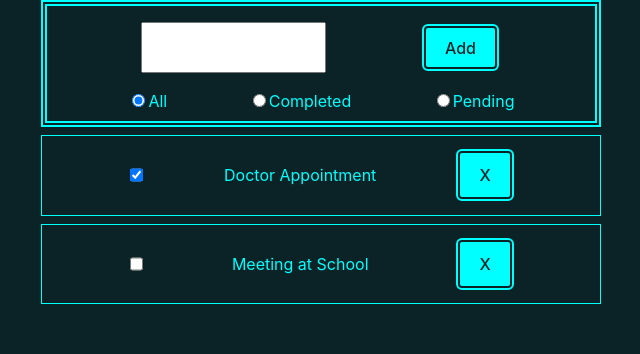
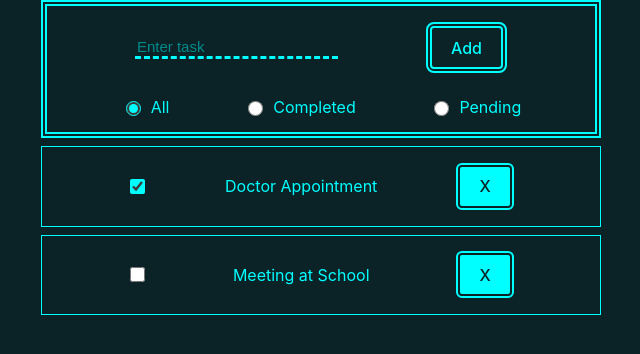
Before and after one commit to Nakosume/Programacion_Web_2024, a React (Vite) app in the folder Todo_List_App/: page / in a window 1280 px wide. Shown: the top 354 px of the page, without its empty margins (319-959 px from the left). Built offline with nearby package versions, Linux system fonts and the light colour scheme.

Commit message:
Even more css changes

```diff
--- a/Todo_List_App/src/components/Filter/Filter.jsx
+++ b/Todo_List_App/src/components/Filter/Filter.jsx
@@ -3,7 +3,7 @@ export function Filter (props) {
   const { id, name, filter, click, label } = props
 
   return (
-    <div>
+    <div className='filter'>
       <input type='radio' id={id} name={name} checked={filter === id} onChange={() => click(id)} />
       <label htmlFor={id}>{label}</label>
     </div>
--- a/Todo_List_App/src/components/SearchBar/SearchBar.jsx
+++ b/Todo_List_App/src/components/SearchBar/SearchBar.jsx
@@ -7,6 +7,8 @@ export function SearchBar (props) {
       className='search-bar'
     >
       <input
+        type='text'
+        placeholder='Enter task'
         value={text}
         onChange={e => set(e.target.value)}
       />
--- a/Todo_List_App/src/style.css
+++ b/Todo_List_App/src/style.css
@@ -67,6 +67,7 @@ body {
   display: flex;
   flex-direction: row;
   justify-content: space-evenly;
+  align-items: center;
 }
 
 .render-task{
@@ -88,6 +89,7 @@ body {
   display: flex;
   flex-direction: row;
   justify-content: space-between;
+  align-items: center;
 }
 
 button {
@@ -100,11 +102,60 @@ button {
   background-color: #00ffff;
   color: #0b2327;
   cursor: pointer;
+  transition: background-color 0.25s;
+}
+
+input[type="text"]{
+  font-size: 15px;
+  color: #00ffff;
+  background-color: #0b2327;
+  border:  6px #00ffff;
+  border-bottom: dashed;
+  height:fit-content;
+}
+
+.filter{
+  display: flex;
+  flex-direction: row;
+  justify-content: center;
+  align-items: center;
+  padding-top: 1%;
+  padding-bottom: 1%;
+
+}
+
+input[type="radio"]{
+  accent-color: #00ffff;
+  width: 15px;
+  height: 15px;
+  margin-right: 10px;
+}
+
+input[type="checkbox"]{
+  accent-color: #00ffff;
+  width: 15px;
+  height: 15px;
+}
+
+::placeholder{
+  color: #008b8b;
+}
+
+button[type="submit"]{
+  color: #00ffff;
+  border:  double 6px #00ffff;
+  background-color: #0b2327;
   transition: border-color 0.25s;
 }
 
+button[type="submit"]:hover{
+  color: #0b2327;
+  background-color: greenyellow;
+  border:  double 6px #0b2327;
+}
+
 button:hover {
-  border-color: #646cff;
+  background-color: red;
 }
 
 button:focus,
```
